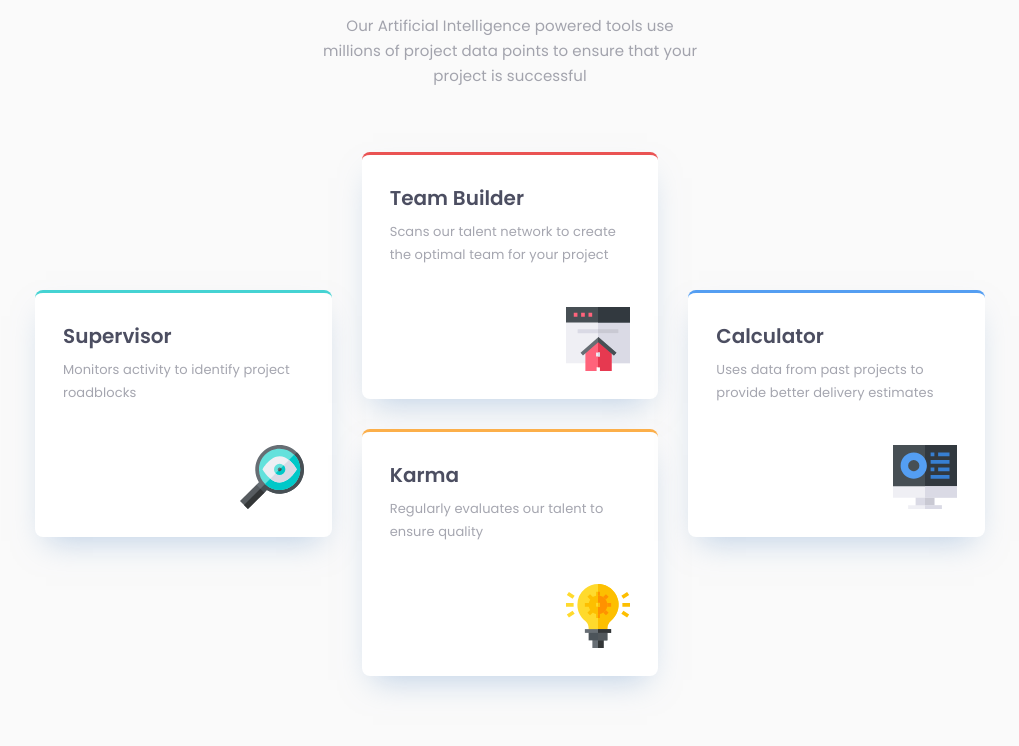
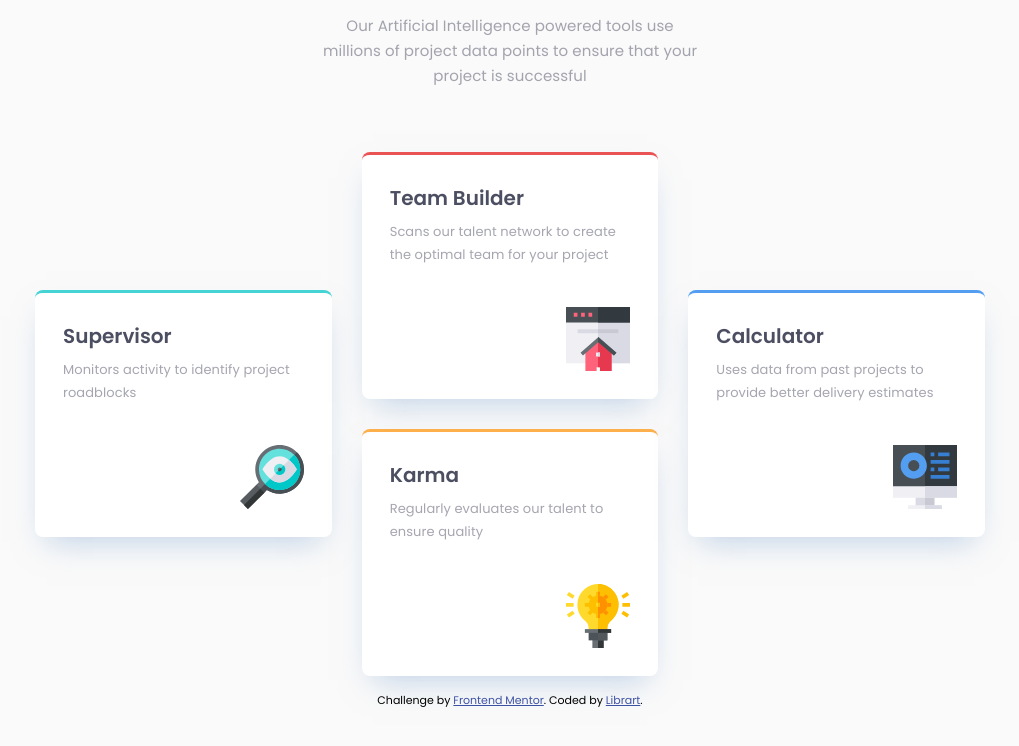
Before and after one commit to librart/four-card-feature-section, a plain HTML site: page index.html in a window 1280 px wide. Shown: the part 292-1038 px from the top of the page, without its empty margins (130-1149 px from the left). Drawn offline with Linux system fonts and the light colour scheme.

Commit message:
Updating attribution and readme file

```diff
--- a/index.html
+++ b/index.html
@@ -60,11 +60,8 @@
       </article>
     </main>
 
-    <!-- <footer>
-    <p class="attribution">
-      Challenge by <a href="https://www.frontendmentor.io?ref=challenge" target="_blank">Frontend Mentor</a>.
-      Coded by <a href="https://www.frontendmentor.io/profile/librart" target="_blank">Librart</a>.
-    </p>
-  </footer> -->
+    <footer>
+      <p class="attribution">Challenge by <a href="https://www.frontendmentor.io?ref=challenge" target="_blank">Frontend Mentor</a>. Coded by <a href="https://www.frontendmentor.io/profile/librart" target="_blank">Librart</a>.</p>
+    </footer>
   </body>
 </html>
--- a/style.css
+++ b/style.css
@@ -173,13 +173,14 @@ strong {
   border-block-start: solid 3.5px var(--blue);
 }
 
-/* .attribution {
+.attribution {
   font-size: 11px;
   text-align: center;
+  margin: 16px;
 }
 .attribution a {
   color: hsl(228, 45%, 44%);
-} */
+}
 
 @media (min-width: 37.5rem) {
   .header {
```
Also changed, not shown: 2 other files.
